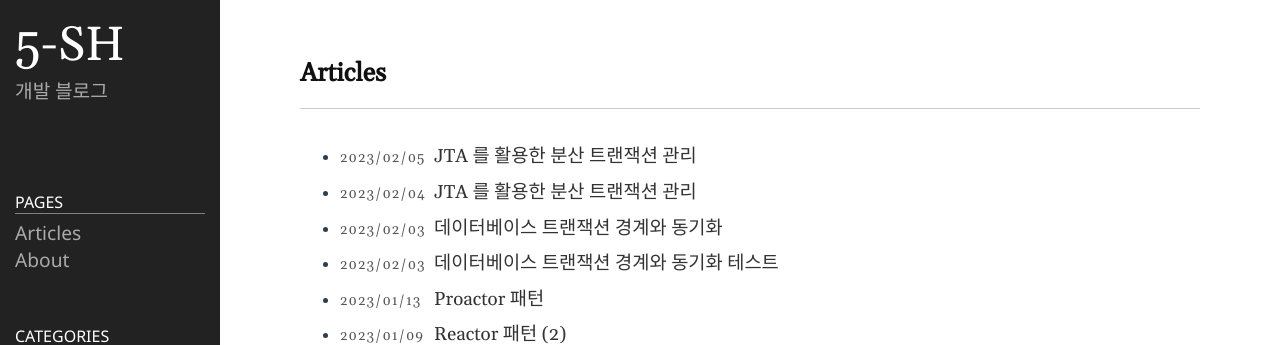
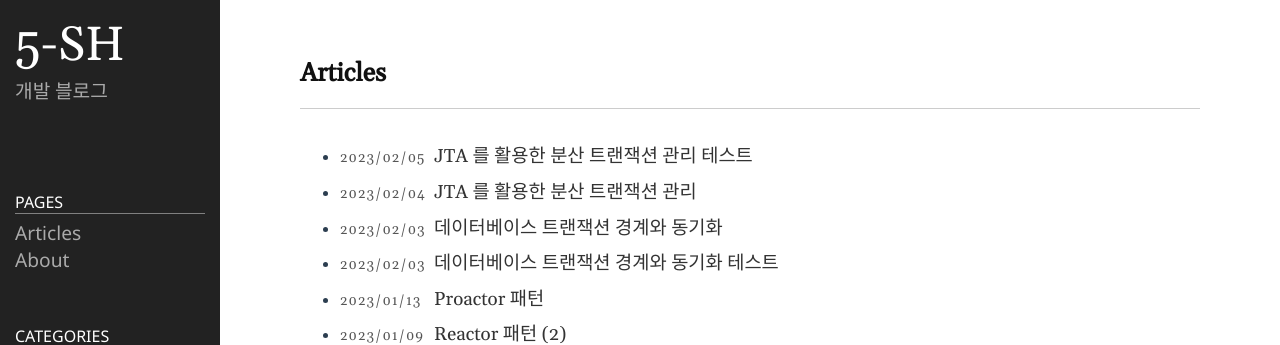
Before and after one commit to 5-SH/5-sh.github.io-deprecated, a Jekyll site: the page built from index.md, in a window 1280 px wide and 900 px high. Shown: the top 345 px of the window. Built offline with Jekyll 4.4.1, drawn with Linux system fonts in a browser that asks for light colours.

Commit message:
제목 수정

```diff
--- a/_posts/2023-02-04-jta-distribute-transaction-test.md
+++ b/_posts/2023-02-04-jta-distribute-transaction-test.md
@@ -1,6 +1,6 @@
 ---
 layout: post
-title: JTA 를 활용한 분산 트랜잭션 관리
+title: JTA 를 활용한 분산 트랜잭션 관리 테스트
 date: 2023-02-05 22:00:00 + 0900
 categories: DB
 ref: DB, transaction, transaction manager, jta
```
